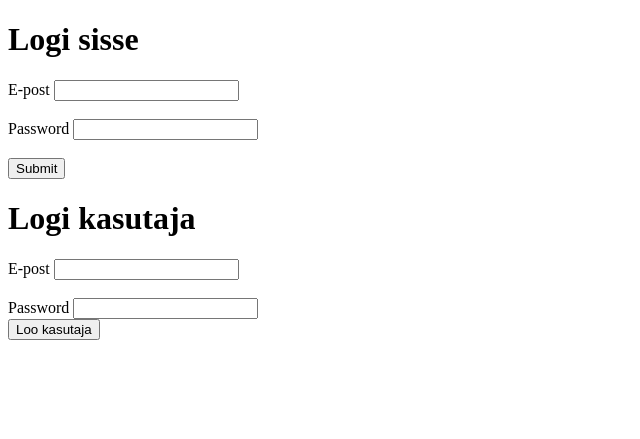
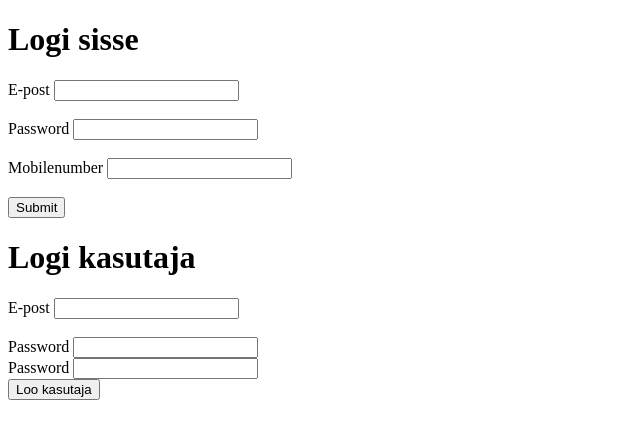
Before and after one commit to veebiprogrammeerimine-2016s/1.kodutoo-II-ruhm, a PHP site: page /login.php in a window 1280 px wide. Shown: the top 439 px of the page, without its empty margins (0-640 px from the left). Run offline with PHP 8.4, Linux system fonts and the light colour scheme.

Commit message:
added login number

```diff
--- a/login.php
+++ b/login.php
@@ -41,6 +41,20 @@ if (isset ($_POST["loginPassword"])) {
 	}
 }
 
+$signupmobilenumberError = "";
+
+//kas on üldse olemas
+if (isset ($_POST["signupmobilenumber"])) {
+
+	//oli olemas, ehk keegi vajutas nuppu
+	//kas oli tühi
+	if (empty ($_POST["signupmobilenumber"])) {
+		//oli töesti tühi
+		echo "telefon number oli tühi";
+		$signupmobilenumber = "See väli on kohustuslik";
+	}
+}
+
 ?>
 
 
@@ -61,6 +75,10 @@ if (isset ($_POST["loginPassword"])) {
  <label>Password</label>
  <input name="loginPassword" type="password">
 
+  <br><br>
+ <label>Mobilenumber</label>
+ <input name="loginmobile" type="mobile">
+
 
  <br><br>
 
@@ -79,6 +97,10 @@ if (isset ($_POST["loginPassword"])) {
  <label>Password</label>
  <input name="loginPassword" type="password" <?php echo $signupPasswordError ?>
 
+  <br><br>
+ <label>Password</label>
+ <input name="loginmobile" type="mobile" <?php echo $signupmobilenumberError ?>
+
 
  <br><br>
 
```
